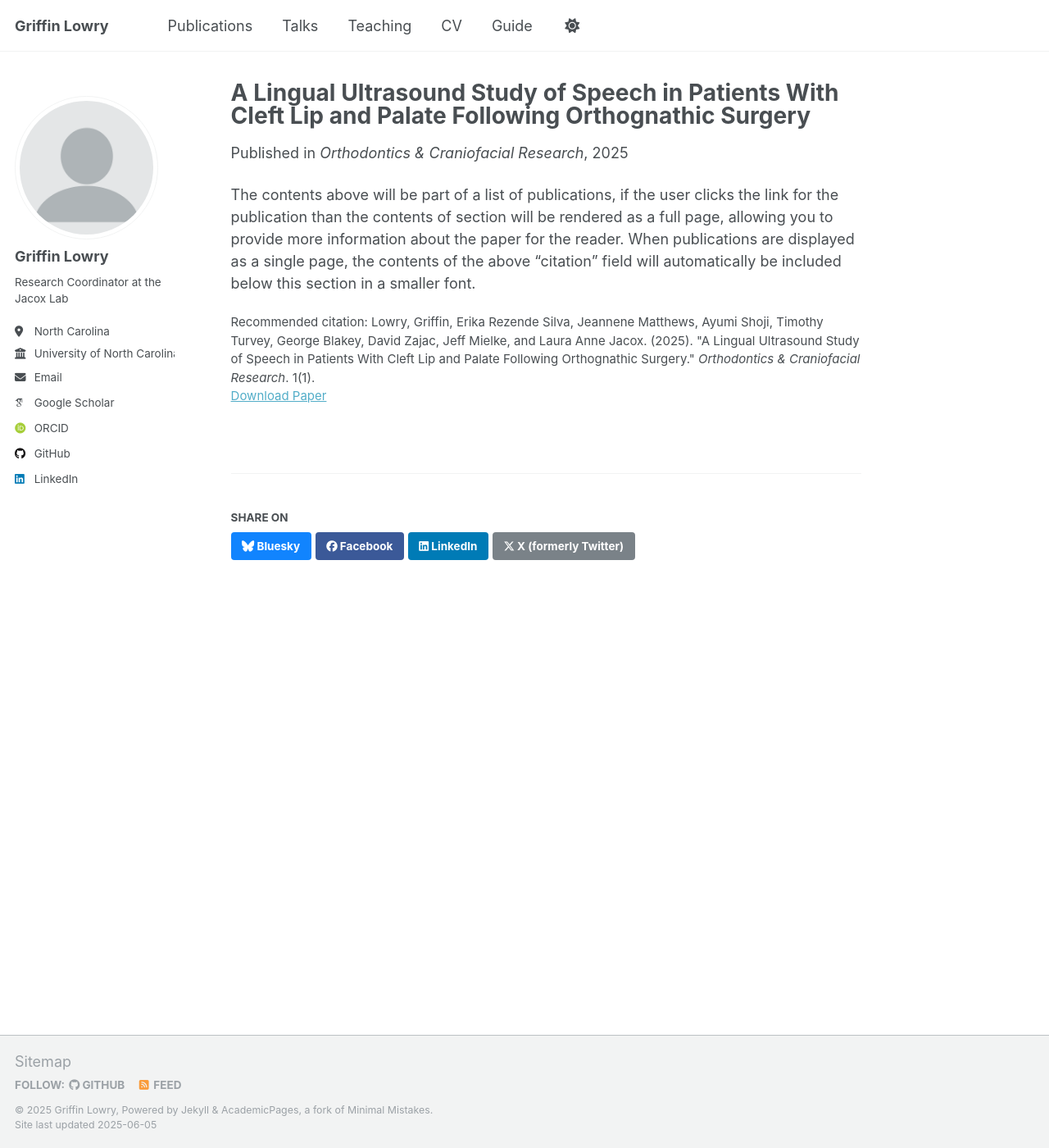
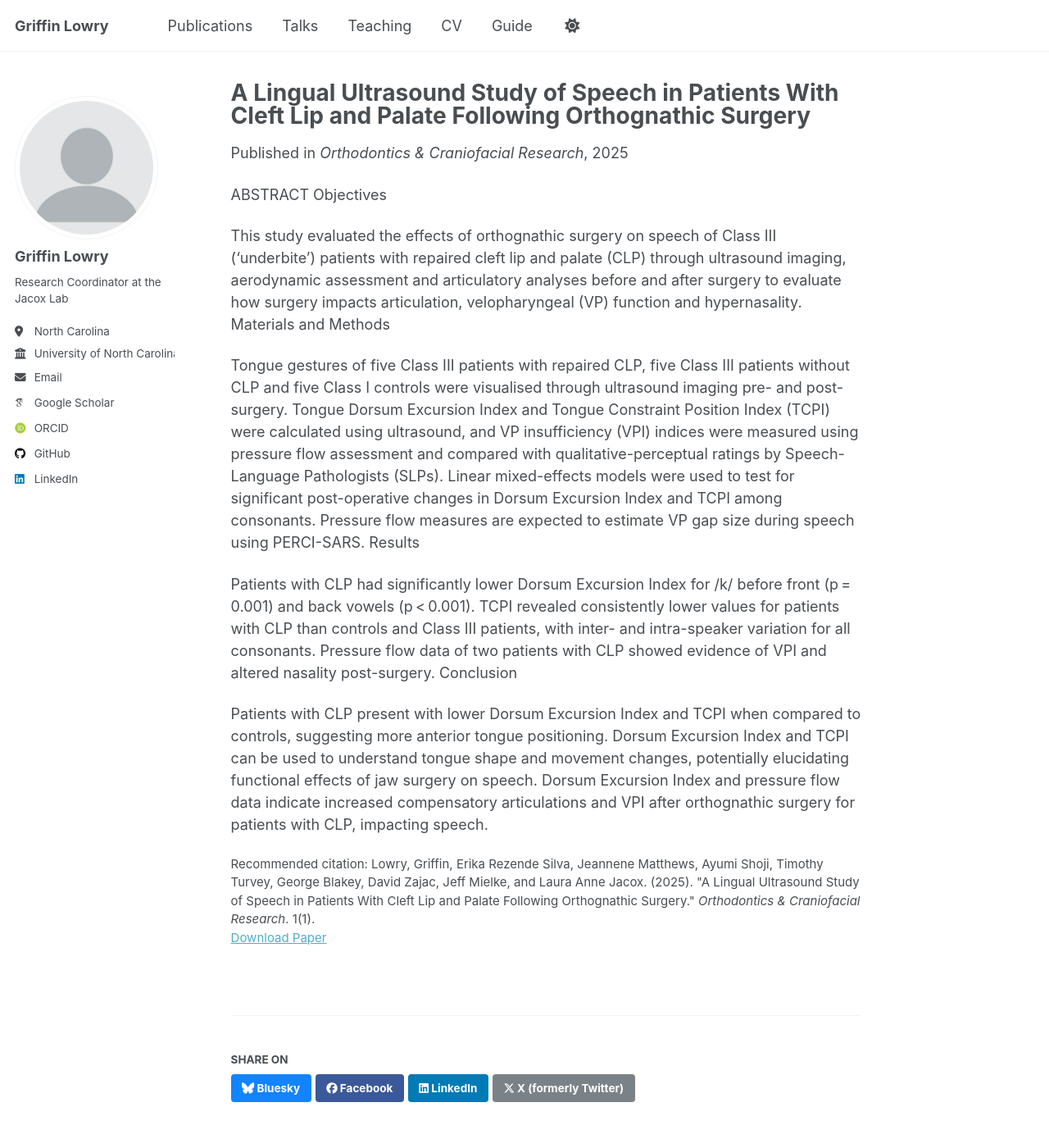
Before and after one commit to griffinlowry/griffinlowry.github.io, a Jekyll site: the page built from _publications/2025_OCR_CLP_paper.md, in a window 1280 px wide and 1400 px high. Shown: the whole window at 82% size. Built offline with Jekyll 4.4.1, drawn with Linux system fonts in a browser that asks for light colours; some web fonts are replaced.

Commit message:
Update 2025_OCR_CLP_paper.md

```diff
--- a/_publications/2025_OCR_CLP_paper.md
+++ b/_publications/2025_OCR_CLP_paper.md
@@ -11,4 +11,17 @@ paperurl: 'https://onlinelibrary.wiley.com/doi/abs/10.1111/ocr.12926'
 bibtexurl:
 citation: 'Lowry, Griffin, Erika Rezende Silva, Jeannene Matthews, Ayumi Shoji, Timothy Turvey, George Blakey, David Zajac, Jeff Mielke, and Laura Anne Jacox. (2025). &quot;A Lingual Ultrasound Study of Speech in Patients With Cleft Lip and Palate Following Orthognathic Surgery.&quot; <i>Orthodontics & Craniofacial Research</i>. 1(1).'
 ---
-The contents above will be part of a list of publications, if the user clicks the link for the publication than the contents of section will be rendered as a full page, allowing you to provide more information about the paper for the reader. When publications are displayed as a single page, the contents of the above "citation" field will automatically be included below this section in a smaller font.
+
+ABSTRACT
+Objectives
+
+This study evaluated the effects of orthognathic surgery on speech of Class III (‘underbite’) patients with repaired cleft lip and palate (CLP) through ultrasound imaging, aerodynamic assessment and articulatory analyses before and after surgery to evaluate how surgery impacts articulation, velopharyngeal (VP) function and hypernasality.
+Materials and Methods
+
+Tongue gestures of five Class III patients with repaired CLP, five Class III patients without CLP and five Class I controls were visualised through ultrasound imaging pre- and post-surgery. Tongue Dorsum Excursion Index and Tongue Constraint Position Index (TCPI) were calculated using ultrasound, and VP insufficiency (VPI) indices were measured using pressure flow assessment and compared with qualitative-perceptual ratings by Speech-Language Pathologists (SLPs). Linear mixed-effects models were used to test for significant post-operative changes in Dorsum Excursion Index and TCPI among consonants. Pressure flow measures are expected to estimate VP gap size during speech using PERCI-SARS.
+Results
+
+Patients with CLP had significantly lower Dorsum Excursion Index for /k/ before front (p = 0.001) and back vowels (p < 0.001). TCPI revealed consistently lower values for patients with CLP than controls and Class III patients, with inter- and intra-speaker variation for all consonants. Pressure flow data of two patients with CLP showed evidence of VPI and altered nasality post-surgery.
+Conclusion
+
+Patients with CLP present with lower Dorsum Excursion Index and TCPI when compared to controls, suggesting more anterior tongue positioning. Dorsum Excursion Index and TCPI can be used to understand tongue shape and movement changes, potentially elucidating functional effects of jaw surgery on speech. Dorsum Excursion Index and pressure flow data indicate increased compensatory articulations and VPI after orthognathic surgery for patients with CLP, impacting speech.
```
